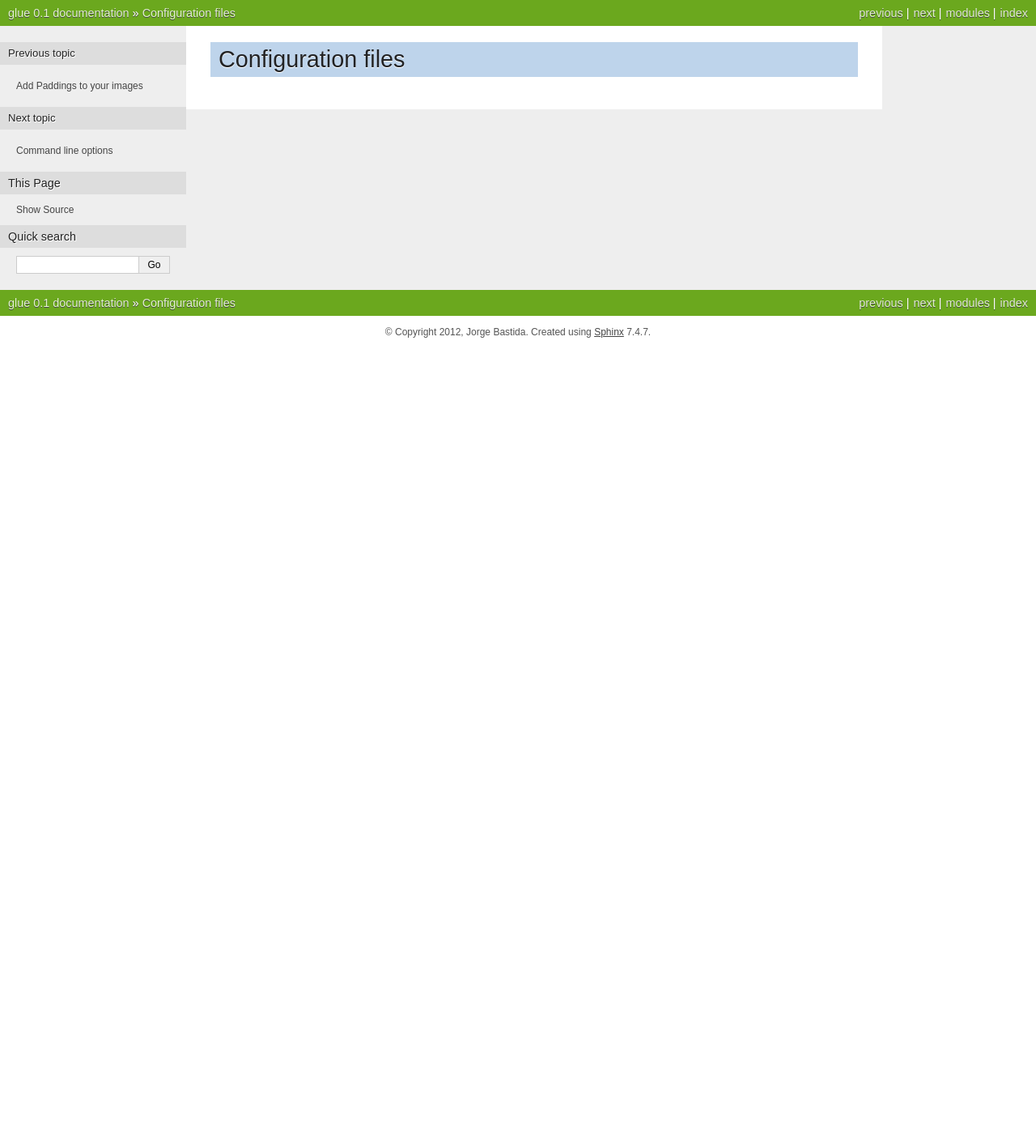
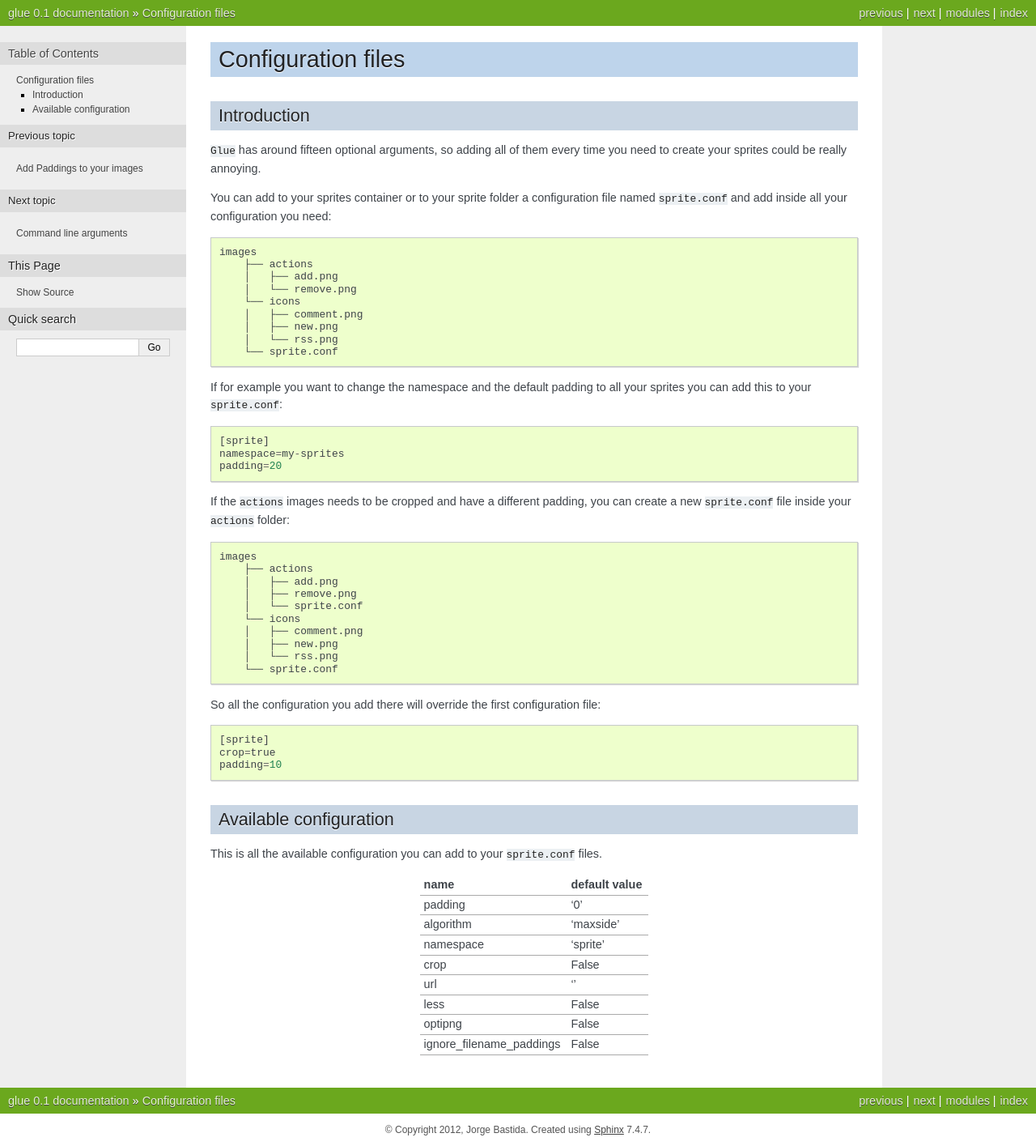
Before and after one commit to jorgebastida/glue, a Sphinx documentation site: the page built from docs/files.rst, in a window 1280 px wide. Shown: the whole page at 81% size. Built offline with Sphinx 7.4.7, drawn with Linux system fonts in a browser that asks for light colours; before the commit the page ends 900 px from its top, so only the background shows below that.

```diff
--- a/docs/files.rst
+++ b/docs/files.rst
@@ -1,2 +1,64 @@
 Configuration files
 ==========================
+
+Introduction
+------------
+``Glue`` has around fifteen optional arguments, so adding all of them every time
+you need to create your sprites could be really annoying.
+
+You can add to your sprites container or to your sprite folder a configuration file named ``sprite.conf`` and add inside
+all your configuration you need::
+
+    images
+        ├── actions
+        │   ├── add.png
+        │   └── remove.png
+        └── icons
+        │   ├── comment.png
+        │   ├── new.png
+        │   └── rss.png
+        └── sprite.conf
+
+If for example you want to change the namespace and the default padding to all your sprites you can add this to your ``sprite.conf``::
+
+    [sprite]
+    namespace=my-sprites
+    padding=20
+
+
+If the ``actions`` images needs to be cropped and have a different padding, you can create a new ``sprite.conf`` file inside your ``actions`` folder::
+
+    images
+        ├── actions
+        │   ├── add.png
+        │   ├── remove.png
+        │   └── sprite.conf
+        └── icons
+        │   ├── comment.png
+        │   ├── new.png
+        │   └── rss.png
+        └── sprite.conf
+
+So all the configuration you add there will override the first configuration file::
+
+    [sprite]
+    crop=true
+    padding=10
+
+Available configuration
+-----------------------
+
+This is all the available configuration you can add to your ``sprite.conf`` files.
+
+======================== =========================
+name                     default value
+======================== =========================
+padding                  '0'
+algorithm                'maxside'
+namespace                'sprite'
+crop                     False
+url                      ''
+less                     False
+optipng                  False
+ignore_filename_paddings False
+======================== =========================
--- a/docs/installation.rst
+++ b/docs/installation.rst
@@ -11,7 +11,7 @@ Requirements
 OSX
 ^^^
 
-Before installing ``PIL`` you'll need to install Xcode, then you can install the jpeg codecs using:
+Before installing ``PIL`` you'll need to install Xcode, then you can install the jpeg codecs using `Homebrew <http://mxcl.github.com/homebrew/>`_:
 
 .. code-block:: bash
 
--- a/docs/options.rst
+++ b/docs/options.rst
@@ -1,9 +1,9 @@
-Command line options
+Command line arguments
 ======================
 
 -s --simple
 -----------
-As it's explained in the :doc:`quickstart page <quickstart>` the default behaviour of ``glue`` is handle multi-sprite apps.
+As it's explained in the :doc:`quickstart page <quickstart>` the default behaviour of ``Glue`` is handle multi-sprite apps.
 
 The suggested setup is create a new folder for every sprite, and add inside all the images you need for each one. ``Glue`` will create a new sprite for every folder::
 
@@ -54,7 +54,7 @@ This files contains exactly the same CSS code. This option only changes the file
 
 -u --url
 ---------
-By default ``glue`` adds as url to the PNG file the relative url between the CSS and the PNG file. If for any reason you need to change this behaviour, you can use the ``url=<your-static-url-to-the-png-file>`` and ``glue`` will replace it's suggested one with your url.
+By default ``Glue`` adds as url to the PNG file the relative url between the CSS and the PNG file. If for any reason you need to change this behaviour, you can use the ``url=<your-static-url-to-the-png-file>`` and ``Glue`` will replace it's suggested one with your url.
 
 .. code-block:: bash
 
@@ -62,7 +62,7 @@ By default ``glue`` adds as url to the PNG file the relative url between the CSS
 
 -q --quiet
 ----------
-This flag will make ``glue`` suppress all console output.
+This flag will make ``Glue`` suppress all console output.
 
 .. code-block:: bash
 
@@ -89,7 +89,7 @@ Usually both CSS and PNG files reside on different folders, `css` and `img` for
 
 -a --algorithm
 --------------
-The criteria that ``glue`` uses to order the images before adding them to the canvas can be tunned. By default the algorithm is `maxside` but in some situations using another ordering like `width`, `height` or `area` could be useful depending on the kind of images you are spriting.
+The criteria that ``Glue`` uses to order the images before adding them to the canvas can be tunned. By default the algorithm is `maxside` but in some situations using another ordering like `width`, `height` or `area` could be useful depending on the kind of images you are spriting.
 
 The ordering algorithm was inspired by the `Binary Tree Bin Packing Algorithm Article <http://codeincomplete.com/posts/2011/5/7/bin_packing/>`_ by Jake Gordon.
 
@@ -121,7 +121,7 @@ OptiPNG is a PNG optimizer that recompresses image files to a smaller size, with
 
 OptiPNG is not a glue requirement but is hardly recomended to optimize the output PNG files to make them as small as possible.
 
-If you have ``optipng`` installed on your computer you can use the  ``--optipng`` option to automatically optimize all the sprites that ``glue`` generates. if you don't know how to install it, read the :doc:`optipng page <optipng>`.
+If you have ``optipng`` installed on your computer you can use the  ``--optipng`` option to automatically optimize all the sprites that ``Glue`` generates. if you don't know how to install it, read the :doc:`optipng page <optipng>`.
 
 .. code-block:: bash
 
--- a/docs/optipng.rst
+++ b/docs/optipng.rst
@@ -1,7 +1,7 @@
 OptiPNG
 =======
 
-OptiPNG is not a ``glue`` requirement but is hardly recomended to optimize the output PNG files to make them as small as possible. OptiPNG is a PNG optimizer that recompresses image files to a smaller size, without losing any information.
+OptiPNG is not a ``Glue`` requirement but is hardly recomended to optimize the output PNG files to make them as small as possible. OptiPNG is a PNG optimizer that recompresses image files to a smaller size, without losing any information.
 
 OSX
 ---
```
Also changed, not shown: docs/paddings.rst (+25 -1 lines), docs/quickstart.rst (+14 -14 lines).
